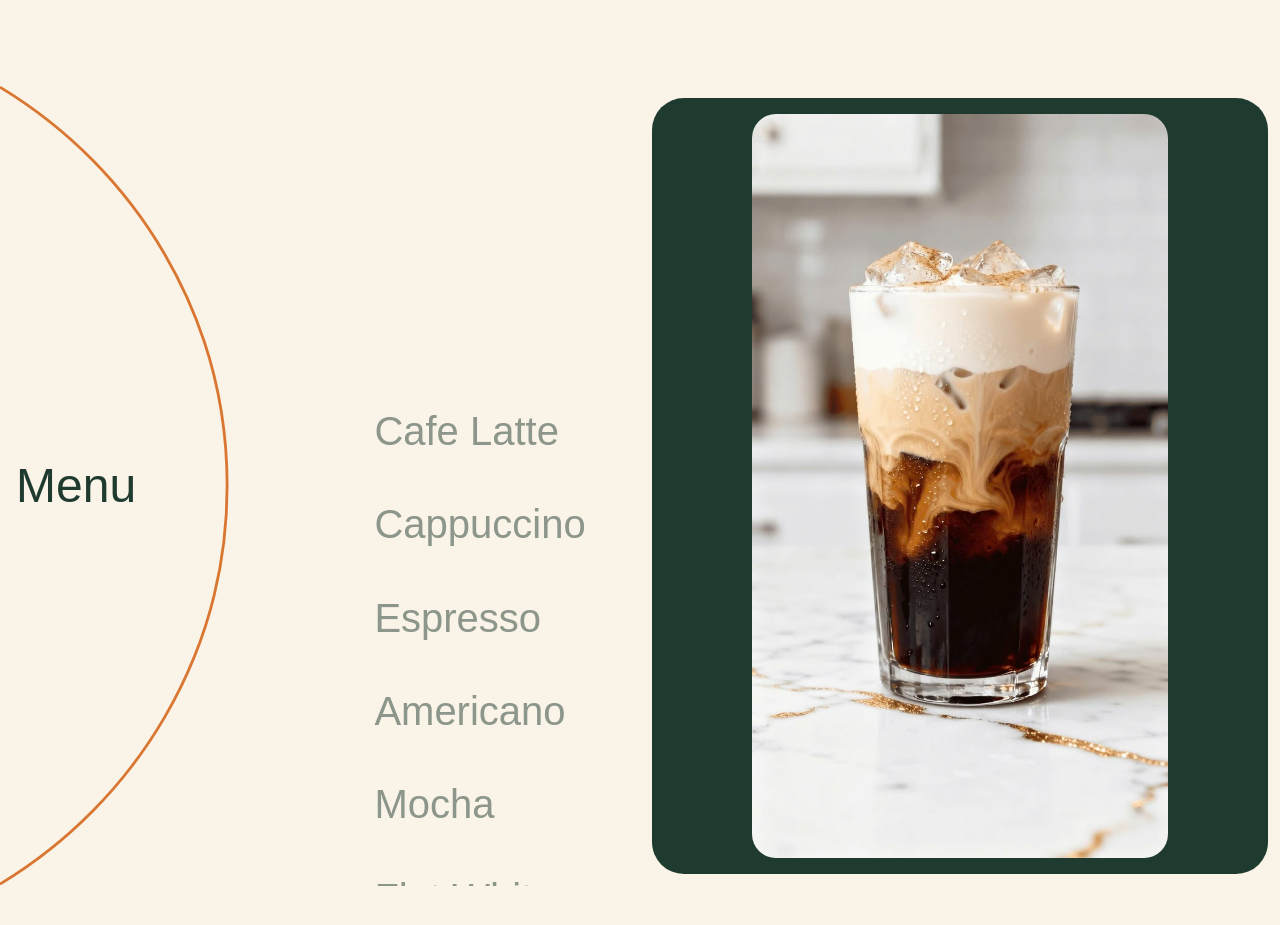
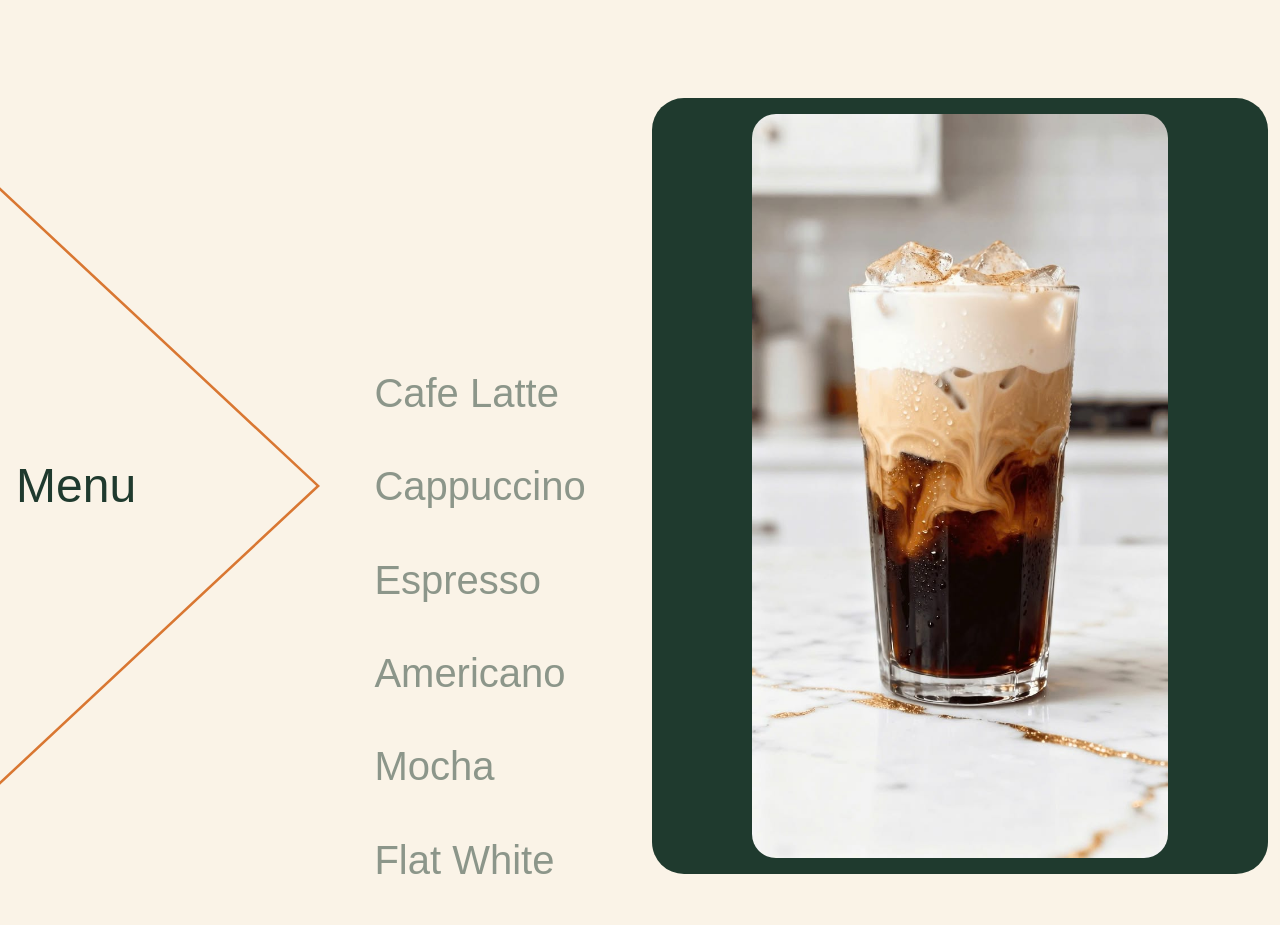
Before and after one commit to unknowdeepanshu/cafe-and-restaurant, a React (Vite) app in the folder Brew District Cafe/: page / in a window 1280 px wide. Shown: the part 2700-3625 px from the top of the page. Built offline with nearby package versions, Linux system fonts and the light colour scheme; a web font is replaced by a local one.

Commit message:
feat:update the svg and change some positions

```diff
--- a/Brew District Cafe/src/components/FullMenu/FullMenu.tsx
+++ b/Brew District Cafe/src/components/FullMenu/FullMenu.tsx
@@ -32,7 +32,7 @@ function FullMenu() {
     { text: "Cold Brew", Img: Coldbrew },
   ];
   // const menuItems = ["Cafe Latte"];
-  const listY = useTransform(scrollYProgress, [0.3, 0.65], [-380, 200]);
+  const listY = useTransform(scrollYProgress, [0.3, 0.65], [-405, 160]);
   // const listY = useTransform(scrollYProgress, [0.3, 0.65], [-980, 600]);
 
   const [activeIndex, setActiveIndex] = useState(-1);
```
Also changed, not shown: Brew District Cafe/src/assets/supporting/line.svg.
